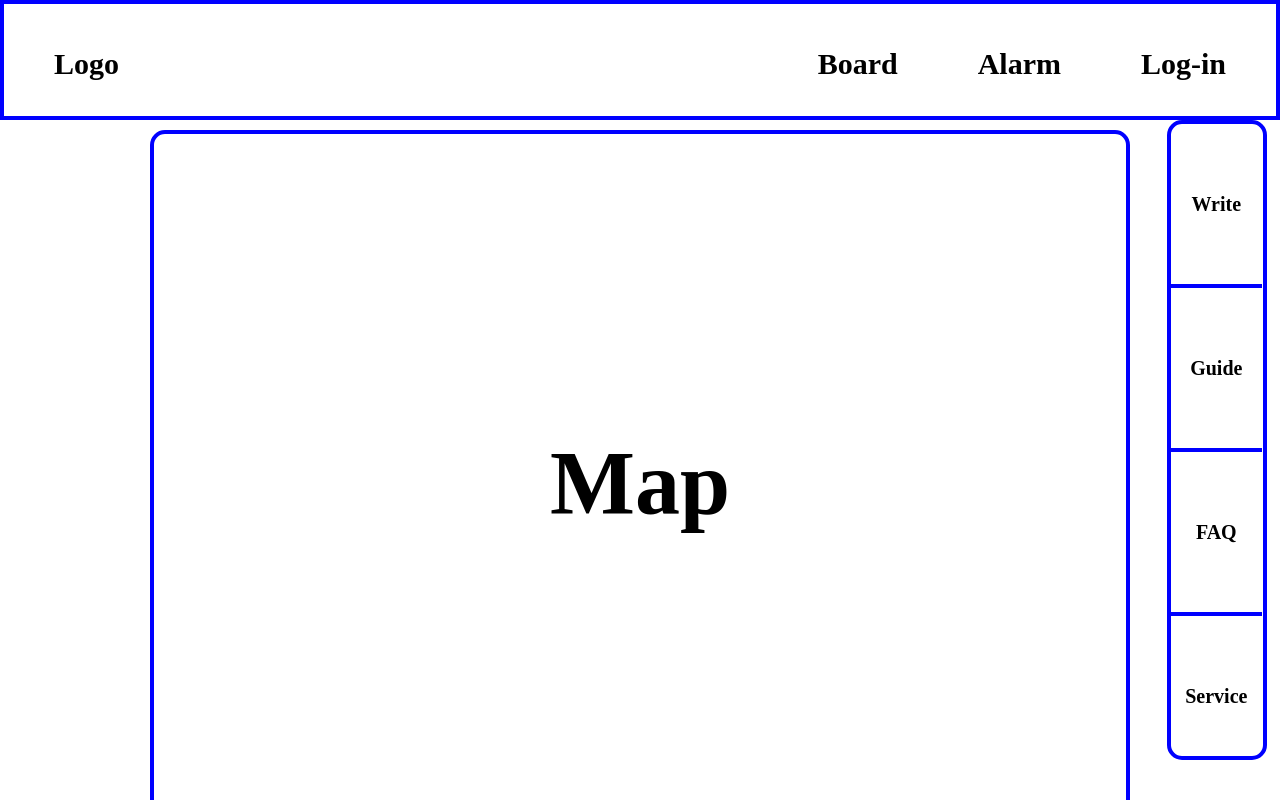
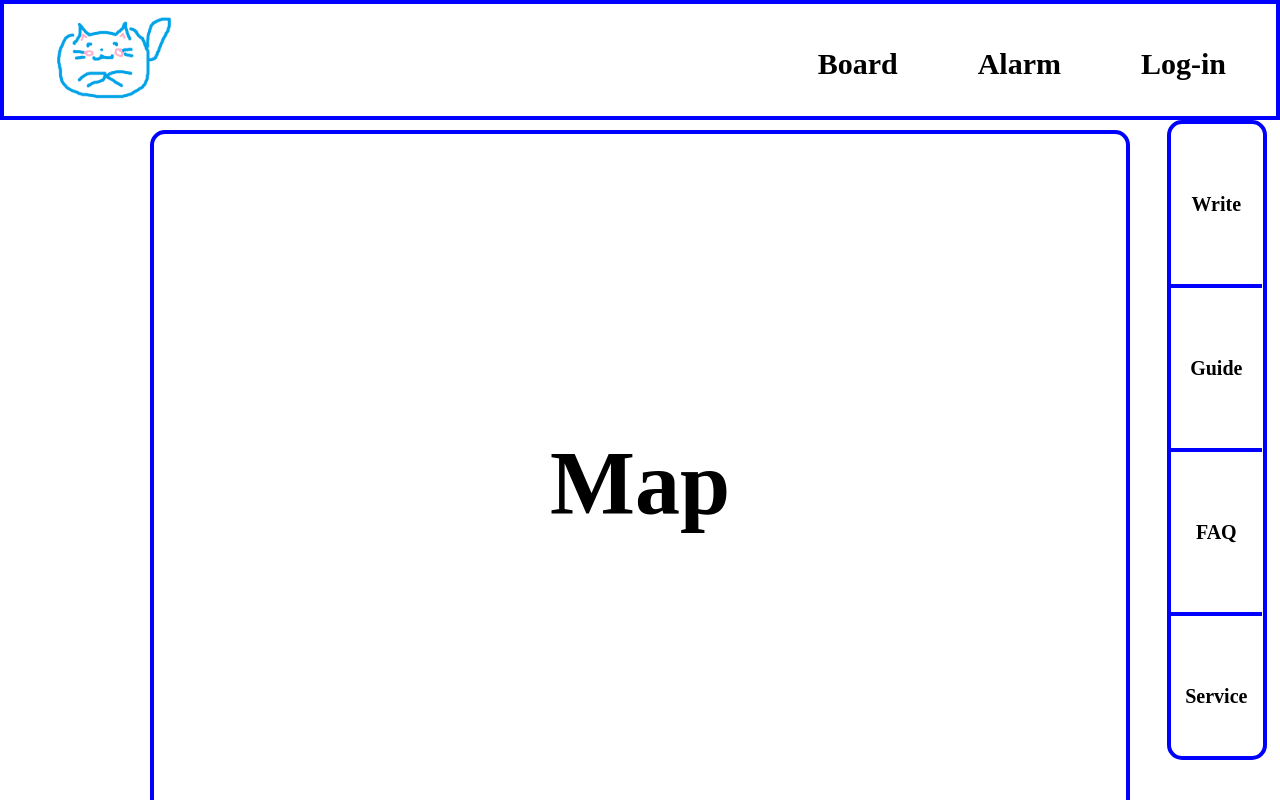
Before and after one commit to kdhyo/helpcat, a React (Create React App) app: page / in a window 1280 px wide. Shown: the top 800 px of the page. Built offline with nearby package versions, Linux system fonts and the light colour scheme.

Commit message:
Logo Add

```diff
--- a/src/components/main/Header.js
+++ b/src/components/main/Header.js
@@ -10,7 +10,7 @@ class Header extends Component {
         <>
         <header>
           <nav>
-            <a href="#"><div class="logo">Logo</div></a>
+            <a href="#"><img src="HC.png" width="120px" /></a>
             <li>
               <a href="#"><ul>Board</ul></a>
               <a href="#"><ul>Alarm</ul></a>
--- a/src/css/main.css
+++ b/src/css/main.css
@@ -13,6 +13,12 @@ header{
   /* border-radius: 15px; */
   font-size: 30px;
   box-sizing: border-box;
+}
+
+header img{
+  float: left;
+  margin-left: 50px;
+  margin-top:10px
 }
 
 a{ text-decoration: none; color: black; }
```
Also changed, not shown: public/HC.png (added).
